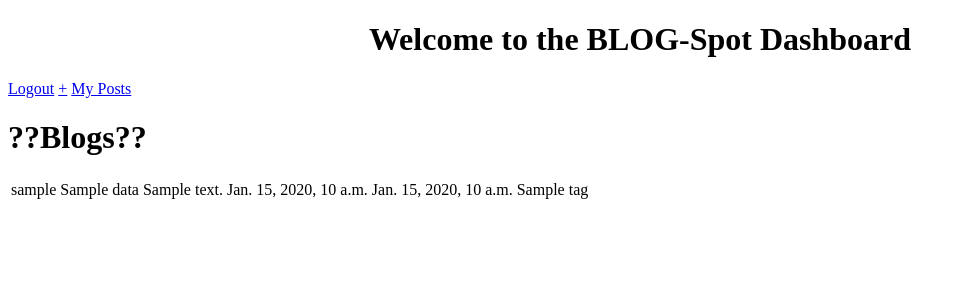
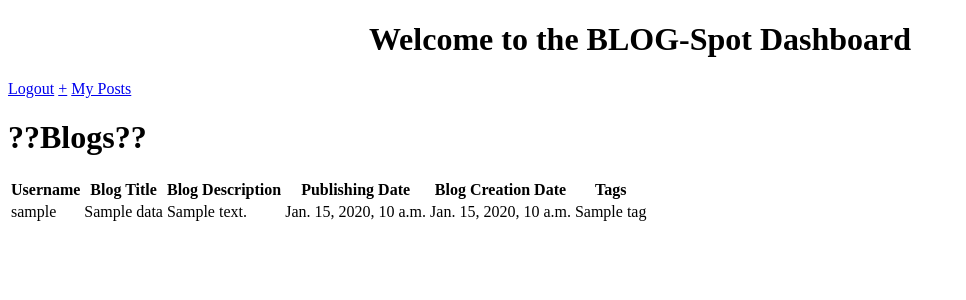
Before and after one commit to rahulnagar-kiwi/new_blog, a Django app: page /dash/ in a window 1280 px wide. Shown: the top 300 px of the page, without its empty margins (0-966 px from the left). Run offline with Django 3.2, Linux system fonts and the light colour scheme; tables that the repository leaves empty hold one stand-in row (values such as "Sample post").

Commit message:
added the titles of the record and the requirements.txt file

```diff
--- a/execution/templates/execution/data_index.html
+++ b/execution/templates/execution/data_index.html
@@ -11,6 +11,14 @@
 <a href="/profile/">My Posts</a>
 <h1> ??Blogs?? </h1>
 <table>
+    <tr>
+        <th>Username</th>
+        <th>Blog Title</th>
+        <th>Blog Description</th>
+        <th>Publishing Date</th>
+        <th>Blog Creation Date</th>
+        <th>Tags</th>
+    </tr>
 {% for blog in data_queryset %}
 <tr>
     <td>{{ blog.username }}</td>
--- a/execution/views.py
+++ b/execution/views.py
@@ -69,7 +69,7 @@
 
 def my_profile(request):
         user_ref = request.user
-        data_queryset = Data.objects.filter(username=user_ref)
+        data_queryset = Data.objects.filter(username=user_ref).order_by('-creation_date')
 
         t_obj = Tag_Post.objects.all()
         context = {
--- /dev/null
+++ b/requirements.txt
@@ -0,0 +1 @@
+django==2.0.1
```
Also changed, not shown: execution/templates/execution/profile.html (+7 -1 lines).
